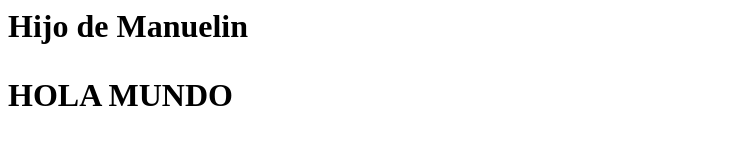
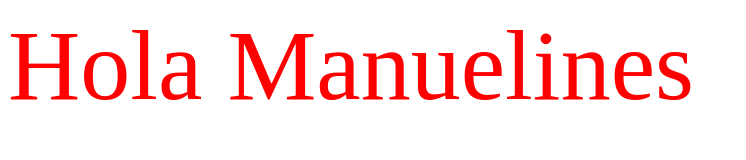
Before and after one commit to Cristian1667/ManuelimJunior, a plain HTML site: page index.html in a window 1280 px wide. Shown: the whole page, without its empty margins (0-746 px from the left). Drawn offline with Linux system fonts and the light colour scheme.

Commit message:
Update index.html

```diff
--- a/index.html
+++ b/index.html
@@ -1,2 +1,2 @@
-<h1>Hijo de Manuelin<h1>
-<P> HOLA MUNDO<P>
+<title>Hijo de Manuelin</title>
+<p style="color:red; font-size:100px">Hola Manuelines</p>
```
